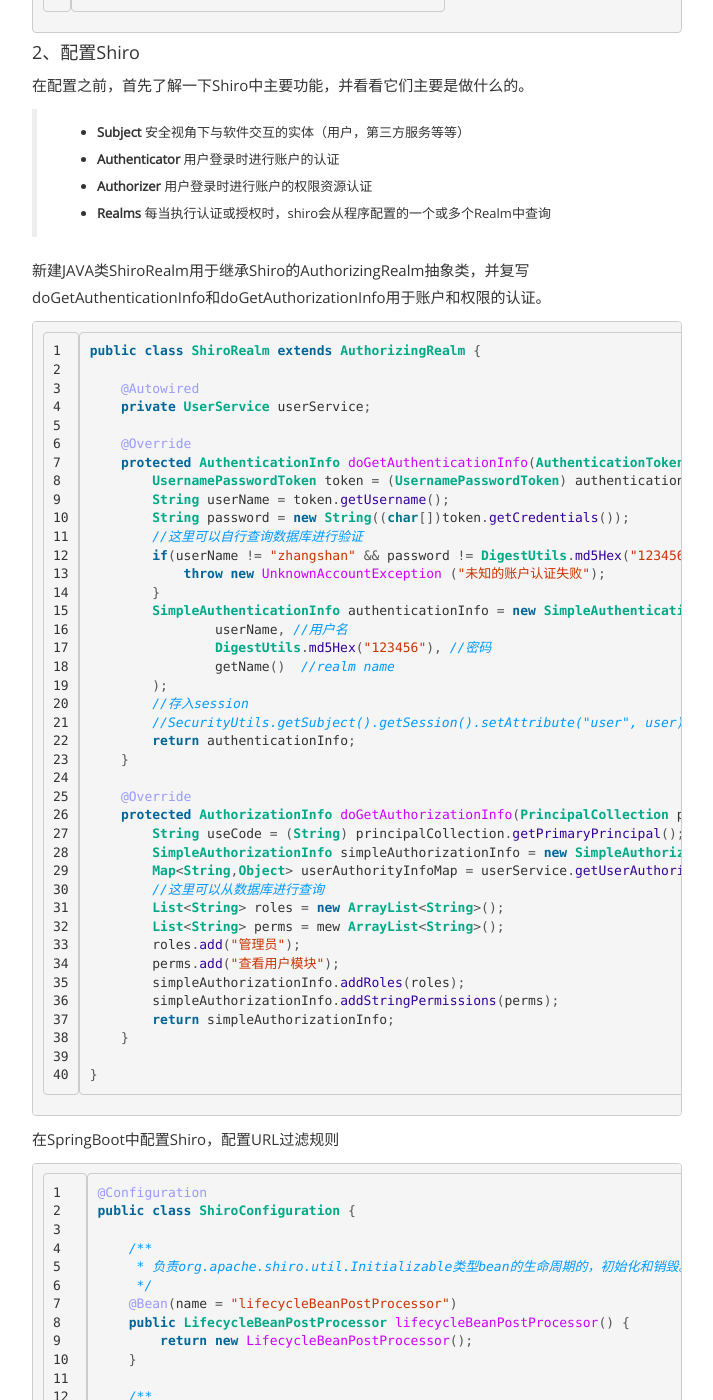
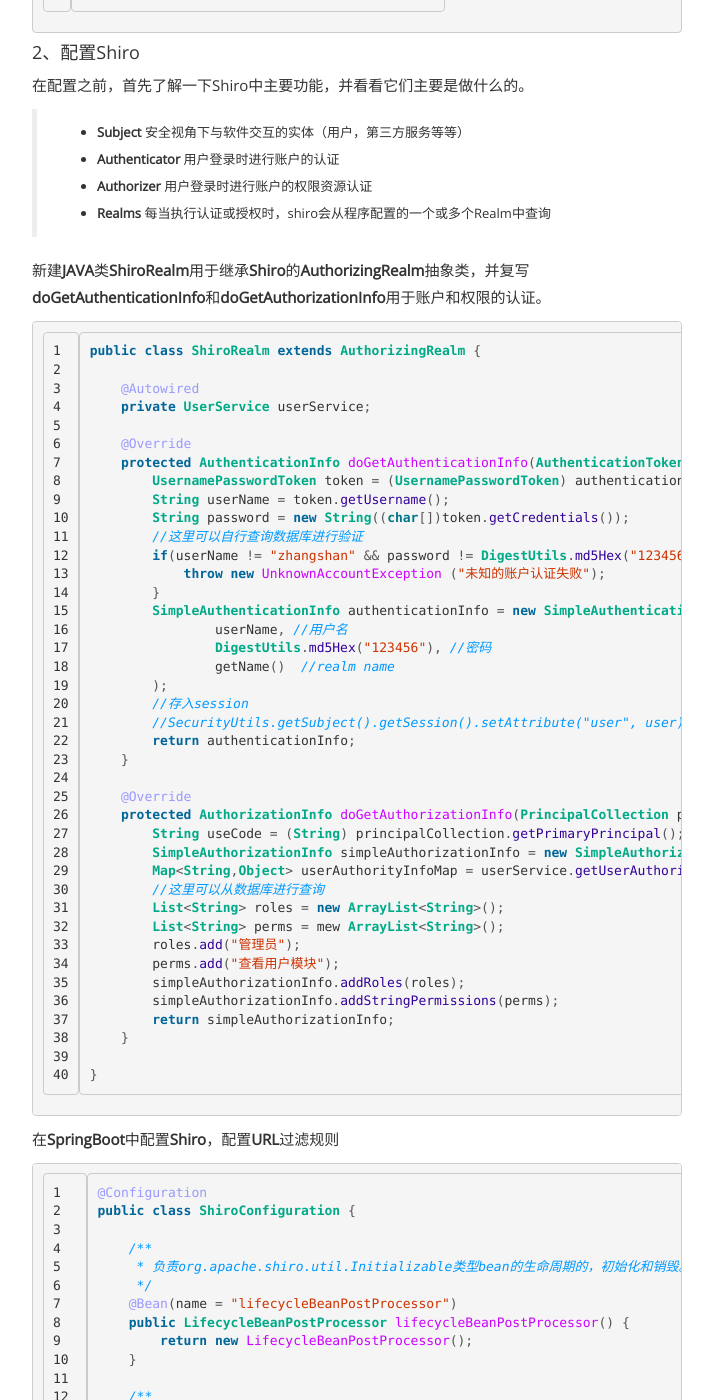
Before and after one commit to lcbbcl/licaibo.github.io, a Jekyll site: the page built from _posts/2017-07-07-Shiro-SpringBoot.md, in a window 1280 px wide and 1400 px high, scrolled down 1342 px. Shown: the whole window, without its empty margins (283-996 px from the left). Built offline with Jekyll 4.4.1, drawn with Linux system fonts in a browser that asks for light colours.

Commit message:
增加Shiro文章内容样式

````diff
--- a/_posts/2017-07-07-Shiro-SpringBoot.md
+++ b/_posts/2017-07-07-Shiro-SpringBoot.md
@@ -36,7 +36,7 @@
 > * **Authorizer** 用户登录时进行账户的权限资源认证
 > * **Realms** 每当执行认证或授权时，shiro会从程序配置的一个或多个Realm中查询
 
-新建JAVA类ShiroRealm用于继承Shiro的AuthorizingRealm抽象类，并复写doGetAuthenticationInfo和doGetAuthorizationInfo用于账户和权限的认证。
+新建**JAVA**类**ShiroRealm**用于继承**Shiro**的**AuthorizingRealm**抽象类，并复写**doGetAuthenticationInfo**和**doGetAuthorizationInfo**用于账户和权限的认证。
 
 ```java
 public class ShiroRealm extends AuthorizingRealm {
@@ -81,7 +81,7 @@
 }
 ```
 
-在SpringBoot中配置Shiro，配置URL过滤规则
+在**SpringBoot**中配置**Shiro**，配置**URL**过滤规则
 
 ```java
 @Configuration
````
